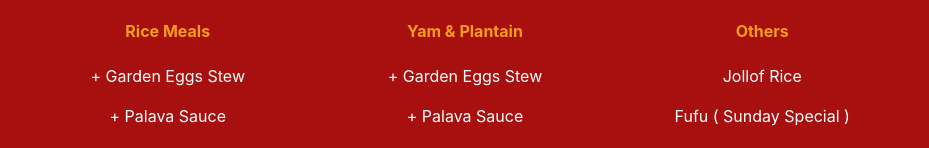
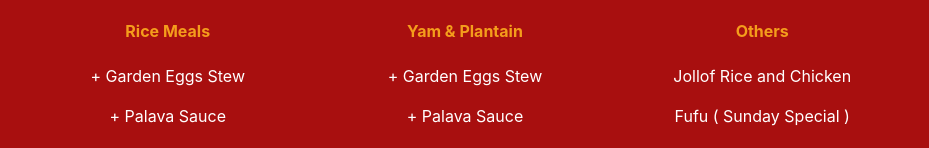
Before and after one commit to frempongdev/Eazy-Menu, a React (Vite) app: page / in a window 1280 px wide. Shown: the part 646-794 px from the top of the page, without its empty margins (175-1104 px from the left). Built offline with nearby package versions, Linux system fonts and the light colour scheme.

Commit message:
Add jollof and chicken

```diff
--- a/src/components/menu.jsx
+++ b/src/components/menu.jsx
@@ -43,7 +43,7 @@ const Menu = () => {
           </div>
           <h4 className="title-menu">Others</h4>
           <div className="stew-list">
-            <p className="stew-item">Jollof Rice</p>
+            <p className="stew-item">Jollof Rice and Chicken</p>
             <p className="stew-item">Fufu ( Sunday Special )</p>
             <p className="stew-item">Random Saturdays</p>
             {/* <p className="stew-item">+ Beans Stew</p>
```
